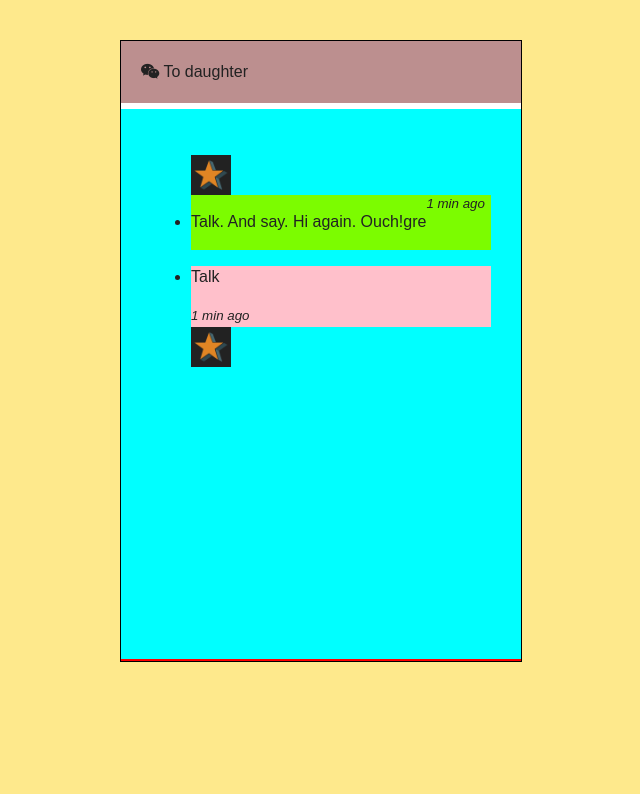
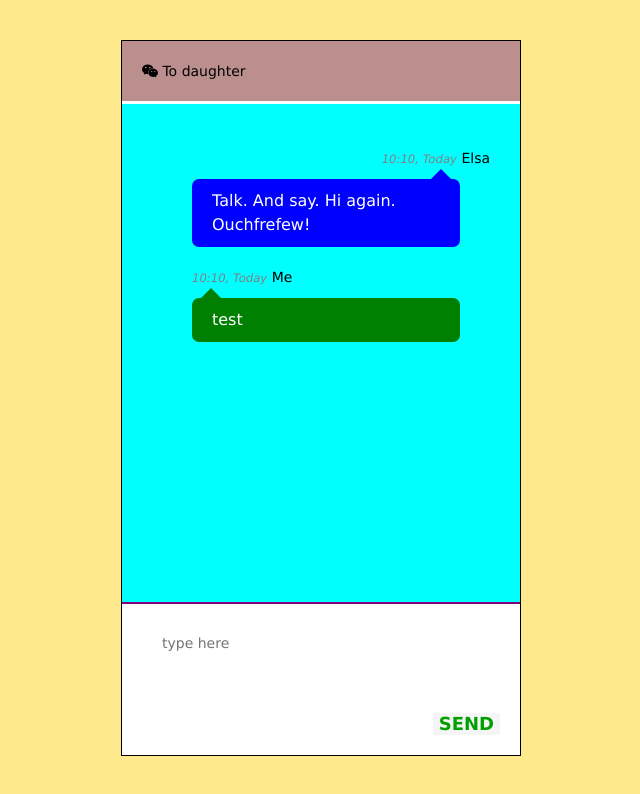
Before and after one commit to hsandt/hacker, a website with bundled scripts: page src/index.html in a window 1280 px wide. Shown: the whole page, without its empty margins (319-959 px from the left). Built offline with nearby package versions, Linux system fonts and the light colour scheme; files whose address does not match are found by name.

Commit message:
[CHAT] Can receive messages automatically, can type messages but not send them

```diff
--- a/package.json
+++ b/package.json
@@ -2,6 +2,7 @@
   "devDependencies": {
     "apache-server-configs": "2.14.0",
     "archiver": "^0.14.3",
+    "coffee-script": "^1.10.0",
     "del": "^1.1.1",
     "glob": "^5.0.5",
     "gulp": "^3.8.11",
@@ -40,5 +41,8 @@
     "build": "gulp build",
     "test": "gulp archive && mocha --reporter spec --timeout 5000"
   },
-  "version": "5.2.0"
+  "version": "5.2.0",
+  "dependencies": {
+    "handlebars": "^4.0.5"
+  }
 }
--- /dev/null
+++ b/src/css/reset.css
@@ -0,0 +1 @@
+html,body,div,span,applet,object,iframe,h1,h2,h3,h4,h5,h6,p,blockquote,pre,a,abbr,acronym,address,big,cite,code,del,dfn,em,img,ins,kbd,q,s,samp,small,strike,strong,sub,sup,tt,var,b,u,i,center,dl,dt,dd,ol,ul,li,fieldset,form,label,legend,table,caption,tbody,tfoot,thead,tr,th,td,article,aside,canvas,details,embed,figure,figcaption,footer,header,hgroup,menu,nav,output,ruby,section,summary,time,mark,audio,video{margin:0;padding:0;border:0;font-size:100%;font:inherit;vertical-align:baseline}article,aside,details,figcaption,figure,footer,header,hgroup,menu,nav,section{display:block}body{line-height:1}ol,ul{list-style:none}blockquote,q{quotes:none}blockquote:before,blockquote:after,q:before,q:after{content:'';content:none}table{border-collapse:collapse;border-spacing:0}
--- a/src/css/screen.css
+++ b/src/css/screen.css
@@ -1,15 +1,24 @@
+*, *:before, *:after {
+    box-sizing: border-box;
+}
+
 body {
     background-color: #fee98c;
+    font: 14px/20px Verdana;
     padding: 40px 0;
+    color: white;
+}
+
+ul {
+    list-style-type: none;
 }
 
 .screen {
     background: white;
     margin: 0 auto;
     width: 400px;
-    border-style: solid;
-    border-color: black;
-    border-width: 1px;
+    border: 1px solid black;
+    color: black;
 }
 
 .chat-header {
@@ -21,20 +30,63 @@ body {
     /*display: flex;  !* removes whitespace *!*/
     background-color: cyan;
     padding: 30px 30px 20px;
-    margin-top: 6px;
-    border-bottom: 2px solid red;
+    margin-top: 3px;
+    border-bottom: 2px solid purple;
     height: 500px;
+    overflow-y: scroll;
     /*vertical-align: top;*/
 
 }
 
-span.message-time {
+.message-data {
+    margin-bottom: 10px;
+}
+
+span.message-data-time {
     font-style: italic;
     font-size: smaller;
+    color: grey;
 }
 
-.conversation li {
-    display: flex;
+.message {
+    color: white;
+    padding: 10px 20px;
+    line-height: 150%;
+    font-size: 16px;
+    border-radius: 7px;
+    margin-bottom: 20px;
+    /*display: flex;*/
+    width: 90%;
+    position: relative;
+}
+
+/* speech bubble triangle trick: bottom border limited by left and right invisible borders is  a trapezoid,
+    and an empty string shortens it back to a triangle */
+.message:after {
+     bottom: 100%;
+     left: 7%;
+     border: solid transparent;
+     content: " ";
+     /*height: 0;*/
+     /*width: 0;*/
+     position: absolute;
+     /*pointer-events: none;*/
+     border-bottom-color: green;
+     border-width: 10px;
+     margin-left: -10px;
+ }
+
+.my-message {
+    background: green;
+}
+
+.other-message {
+    background: blue;
+}
+
+.other-message:after {
+    border-bottom-color: blue;
+    left: 93%;
 }
 
 .avatar {
@@ -62,6 +114,54 @@ span.message-time {
     background-color: pink;
 }
 
+.chat-message {
+    padding: 20px;
+}
+
+.chat-message textarea {
+    width: 100%;
+    border: none;
+    padding: 10px 20px;
+    font: 14px/18px Verdana;
+    color: black;
+    /*background-color: white;*/
+    margin-bottom: 10px;
+    border-radius: 8px;
+    resize: none;
+}
+
+.chat-message button {
+    float: right;
+    color: #00A000;
+    font-size: 18px;
+    text-transform: uppercase;
+    border: none;
+    cursor: pointer;
+    font-weight: bold;
+    background: whitesmoke;
+
+}
+
+.chat-message button:hover {
+    color: red;
+}
+
+.online {
+    color: green;
+}
+
+.offline {
+    color: orange;
+}
+
+.me {
+    color: blue;
+}
+
+.align-right {
+    text-align: right;
+}
+
 .clearfix:after {
     visibility: hidden;
     display: block;
--- a/src/index.html
+++ b/src/index.html
@@ -3,7 +3,7 @@
     <head>
         <meta charset="utf-8">
         <meta http-equiv="x-ua-compatible" content="ie=edge">
-        <title></title>
+        <title>Hacker Revolution Chat Screen</title>
         <meta name="description" content="">
         <meta name="viewport" content="width=device-width, initial-scale=1">
 
@@ -11,13 +11,14 @@
         <!-- Place favicon.ico in the root directory -->
 
         <link rel="stylesheet" href="css/normalize.css">
+        <!--<link rel="stylesheet" href="css/reset.css">  &lt;!&ndash; debug &ndash;&gt;-->
         <link rel="stylesheet" href="css/main.css">
         <link rel="stylesheet" href="css/screen.css">
         <link rel="stylesheet" href="fonts/font-awesome-4.5.0/css/font-awesome.min.css">
         <script src="js/vendor/modernizr-2.8.3.min.js"></script>
     </head>
     <body>
-        <!--[if lt IE 8]>
+    <!--[if lt IE 8]>
             <p class="browserupgrade">You are using an <strong>outdated</strong> browser. Please <a href="http://browsehappy.com/">upgrade your browser</a> to improve your experience.</p>
         <![endif]-->
 
@@ -32,44 +33,77 @@
 
             <div class="chat-history">
                 <ul>
-                    <li class="self">
-                        <div class="avatar">
-                            <img src="apple-touch-icon.png">
+                    <li class="clearfix">
+                        <div class="message-data align-right">
+                            <span class="message-data-time">10:10, Today</span>
+                            <span class="message-data-name">Elsa</span>
                         </div>
-                        <div class="message">
-                            <p>Talk. And say. Hi again. Ouch!gre</p>
-                            <span class="message-time">1 min ago</span>
+                        <div class="message other-message float-right">
+                            Talk. And say. Hi again. Ouchfrefew!
                         </div>
                     </li>
-                    <li class="other">
-                        <div class="message">
-                            <p>Talk</p>
-                            <span class="message-time">1 min ago</span>
+                    <li>
+                        <div class="message-data">
+                            <span class="message-data-time">10:10, Today</span>
+                            <span class="message-data-name">Me</span>
                         </div>
-                        <div class="avatar">
-                            <img src="apple-touch-icon.png">
+                        <div class="message my-message">
+                            test
                         </div>
                     </li>
                 </ul>
+            </div>
 
+            <div class="chat-message clearfix">
+                <textarea name="message-to-send" id="message-to-send" placeholder="type here" rows="3"></textarea>
+                <button>Send</button>
             </div>
 
         </section>
 
+        <!-- Message template -->
+        <script id="message-template" type="text/x-handlebars-template">
+            <li class="clearfix">
+                <div class="message-data align-right">
+                    <span class="message-data-time">{{time}}, Today</span> &nbsp; &nbsp;
+                    <span class="message-data-name">Olia</span> <i class="fa fa-circle me"></i>
+                </div>
+                <div class="message other-message float-right">
+                    {{messageOutput}}
+                </div>
+            </li>
+        </script>
+
+        <script id="message-response-template" type="text/x-handlebars-template">
+            <li>
+                <div class="message-data">
+                    <span class="message-data-name"><i class="fa fa-circle online"></i> Vincent</span>
+                    <span class="message-data-time">{{time}}, Today</span>
+                </div>
+                <div class="message my-message">
+                    {{response}}
+                </div>
+            </li>
+        </script>
+
         <!-- Scripts -->
         <script src="../node_modules/jquery/dist/jquery.min.js"></script>
+        <script src="../node_modules/handlebars/dist/handlebars.min.js"></script>
         <script src="js/plugins.js"></script>
+
+        <!-- Game scripts -->
         <script src="js/main.js"></script>
         <script src="js/game.js"></script>
+        <script src="js/chat.js"></script>
 
         <!-- Google Analytics: change UA-XXXXX-X to be your site's ID. -->
-        <script>
-            (function(b,o,i,l,e,r){b.GoogleAnalyticsObject=l;b[l]||(b[l]=
-            function(){(b[l].q=b[l].q||[]).push(arguments)});b[l].l=+new Date;
-            e=o.createElement(i);r=o.getElementsByTagName(i)[0];
-            e.src='https://www.google-analytics.com/analytics.js';
-            r.parentNode.insertBefore(e,r)}(window,document,'script','ga'));
-            ga('create','UA-XXXXX-X','auto');ga('send','pageview');
-        </script>
+        <!--<script>-->
+            <!--(function(b,o,i,l,e,r){b.GoogleAnalyticsObject=l;b[l]||(b[l]=-->
+            <!--function(){(b[l].q=b[l].q||[]).push(arguments)});b[l].l=+new Date;-->
+            <!--e=o.createElement(i);r=o.getElementsByTagName(i)[0];-->
+            <!--e.src='https://www.google-analytics.com/analytics.js';-->
+            <!--r.parentNode.insertBefore(e,r)}(window,document,'script','ga'));-->
+            <!--ga('create','UA-XXXXX-X','auto');ga('send','pageview');-->
+        <!--</script>-->
     </body>
 </html>
--- /dev/null
+++ b/src/js/chat.js
@@ -0,0 +1,29 @@
+/**
+ * Created by huulong on 2015/11/29.
+ */
+
+var incomingMessageSequence = [
+    "Hi!",
+    "How are you?",
+    "Is everything alright?"
+];
+
+// index of next message to receive
+var nextIncomingMessageIdx = 0;
+
+var chatHistoryList = null;
+
+function init() {
+    chatHistoryList = $(".chat-history").find("ul");
+}
+
+function displayNextMessage() {
+    var template = Handlebars.compile($("#message-template").html());
+    var context = {
+        messageOutput: incomingMessageSequence[nextIncomingMessageIdx],
+        time: "12:00"
+    }
+    chatHistoryList.append(template(context));
+
+    nextIncomingMessageIdx ++;
+}
--- a/src/js/game.js
+++ /dev/null
@@ -1,3 +0,0 @@
-function changeNarration() {
-    $("#narration").text("Next text");
-}
--- a/src/js/main.js
+++ b/src/js/main.js
@@ -1,4 +1,8 @@
 $(document).ready(function() {
     console.log("[GAME] Ready");
 
+    init();
+    displayNextMessage();
+    displayNextMessage();
+    displayNextMessage();
 });
```
Also changed, not shown: README.md.
